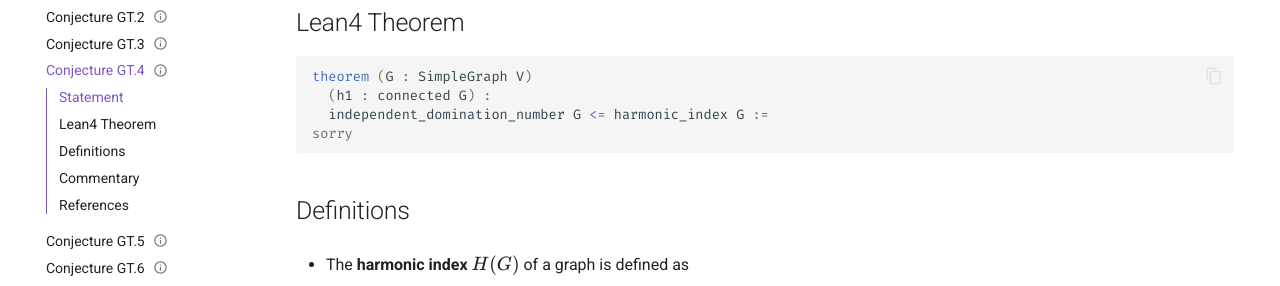
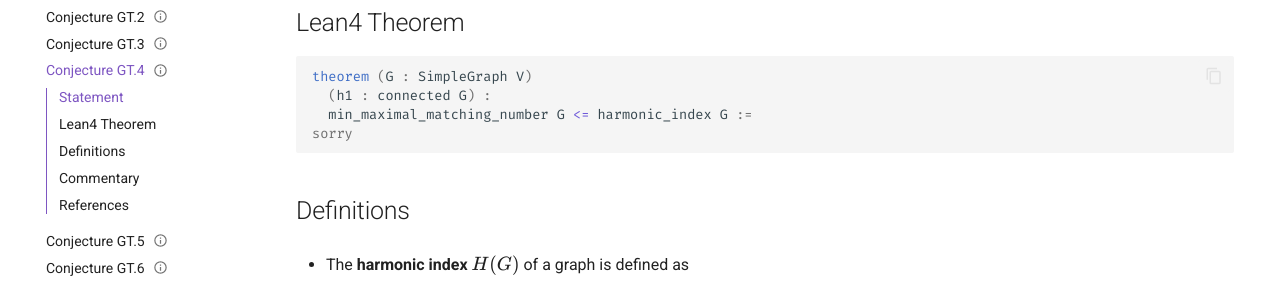
Before and after one commit to RandyRDavila/WoW3, an MkDocs documentation site: the page built from docs/graph-theory/gt4.md, in a window 1280 px wide and 900 px high, scrolled down 378 px. Shown: the part 154-440 px from the top of the window. Built offline with MkDocs 1.6.1 and Material for MkDocs 9.7.7, drawn with Linux system fonts in a browser that asks for light colours.

Commit message:
fixed typo in harmonic index conjecture 2

````diff
--- a/docs/graph-theory/gt4.md
+++ b/docs/graph-theory/gt4.md
@@ -22,7 +22,7 @@ and this bound is sharp.
 ```lean
 theorem (G : SimpleGraph V)
   (h1 : connected G) :
-  independent_domination_number G <= harmonic_index G :=
+  min_maximal_matching_number G <= harmonic_index G :=
 sorry
 ```
 
````
Also changed, not shown: site/graph-theory/gt4/index.html, site/search/search_index.json.
